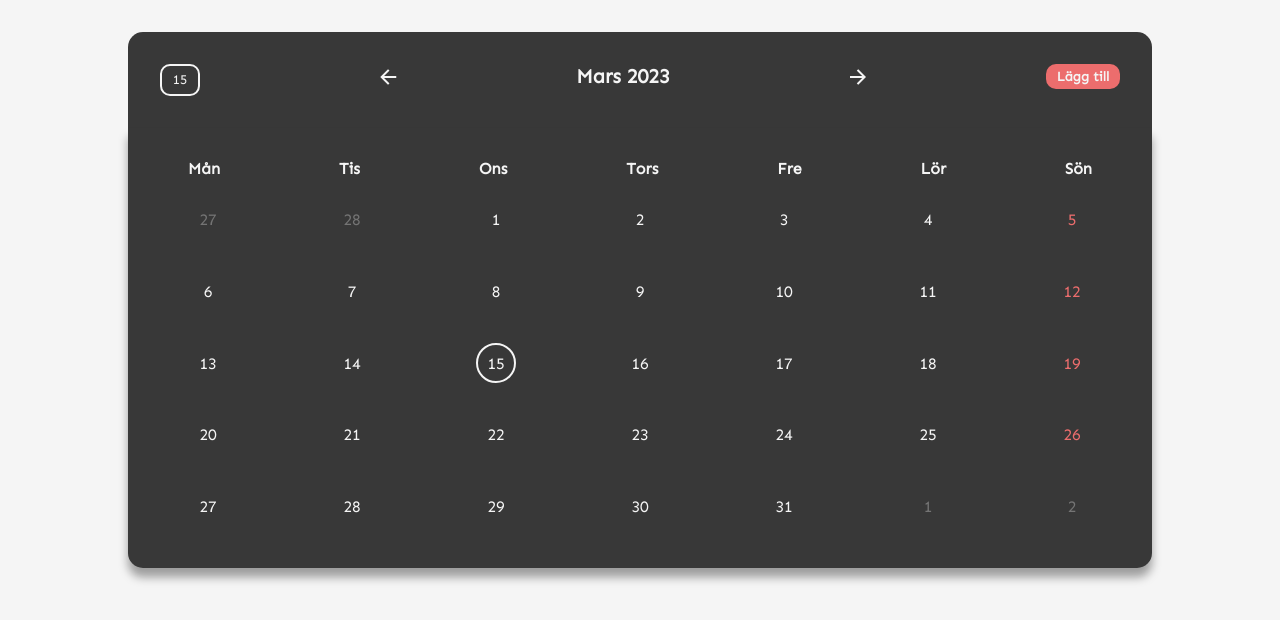
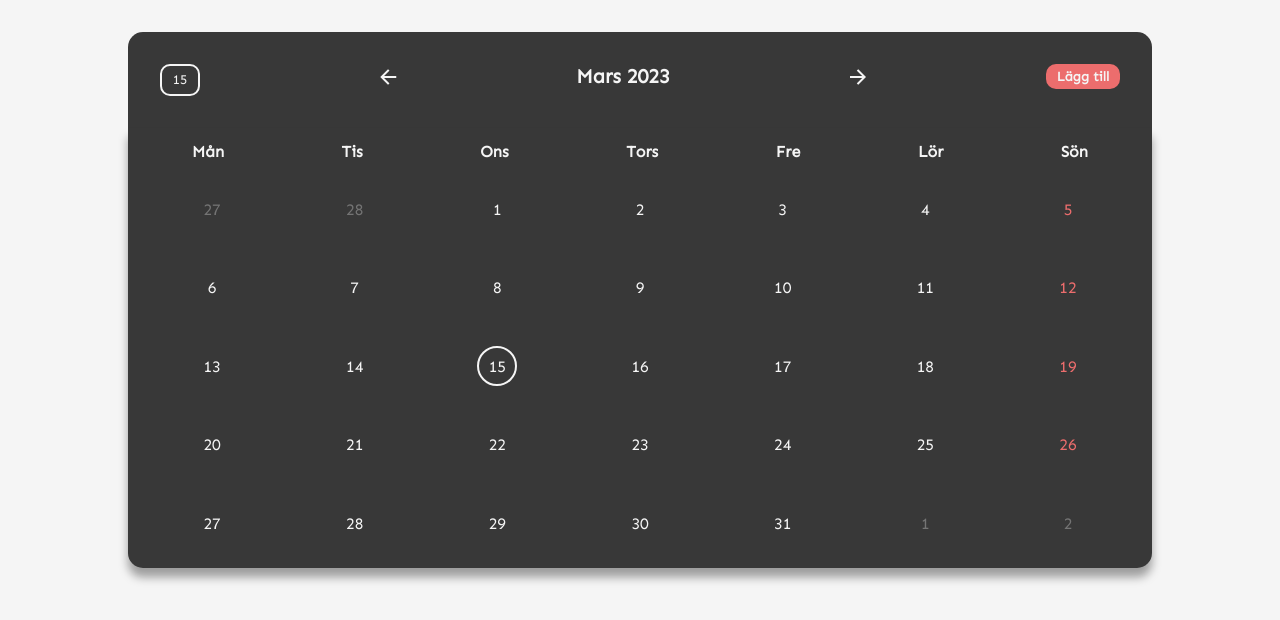
Before and after one commit to MalinJ123/calendar-app, a plain HTML site: page Index.html in a window 1280 px wide. Drawn offline with nearby package versions, Linux system fonts and the light colour scheme.

Commit message:
change margin on week days

```diff
--- a/style.css
+++ b/style.css
@@ -272,6 +272,9 @@ body {
     .main__calendar {
         width: 90vw;
     }
+    #calendar {
+        padding: 1em;
+    }
 
     .main__events {
         width: 90vw;
@@ -348,7 +351,6 @@ body {
     justify-content: center;
     text-align: center;
     flex-wrap: wrap;
-    padding: 20px;
     margin: 0 auto;
 }
 
@@ -359,8 +361,8 @@ body {
     align-items: center;
     width: 100%;
     margin-bottom: 10px;
-    margin-left:40px;
-    margin-right: 40px;
+    margin-left:5vw;
+    margin-right: 5vw;
 }
 
 .week__days {
@@ -369,8 +371,8 @@ body {
     justify-content: space-between;
     font-weight: bold;
     color: var(--offwhite);
-    margin-left:40px;
-    margin-right: 40px;
+    margin-left:5vw;
+    margin-right: 5vw;
 }
 
 .day {
```
